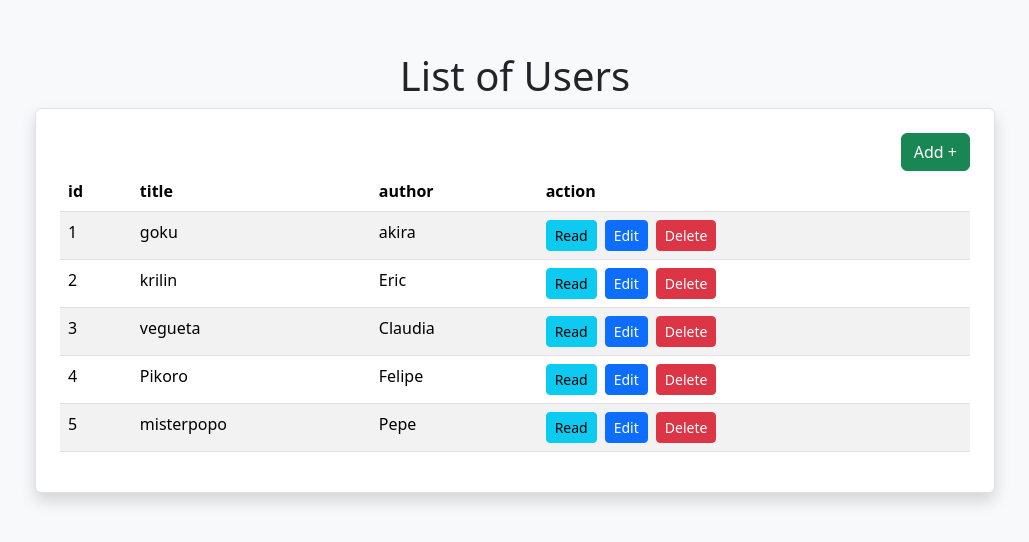
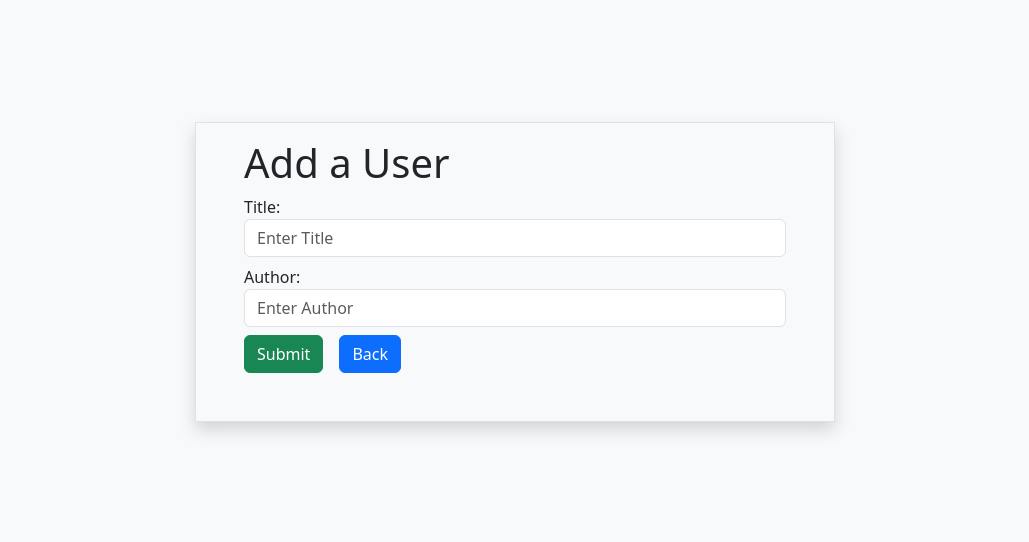
Before and after one commit to ericjoan/ApiReact, a React (Vite) app: page /create in a window 1280 px wide. Shown: the part 128-670 px from the top of the page, without its empty margins (125-1154 px from the left). Built offline with nearby package versions, Linux system fonts and the light colour scheme; data requests are answered from the project's data file.

Commit message:
todo funcional menos el update

```diff
--- a/db.json
+++ b/db.json
@@ -1,13 +1,38 @@
 {
-    "posts": [
-      { "id": 1, "title": "goku", "author": "akira" },
-      { "id": 2, "title": "krilin", "author": "Eric" },
-      { "id": 3, "title": "vegueta", "author": "Claudia" },
-      { "id": 4, "title": "Pikoro", "author": "Felipe" },
-      { "id": 5, "title": "misterpopo", "author": "Pepe" }
-    ],
-    "comments": [
-      { "id": 1, "body": "some comment", "postId": 1 }
-    ],
-    "profile": { "name": "typicode" }
+  "posts": [
+    {
+      "id": 2,
+      "title": "vegueta",
+      "author": "Claudia"
+    },
+    {
+      "id": 3,
+      "title": "Pikoro",
+      "author": "Felipe"
+    },
+    {
+      "id": 4,
+      "title": "misterpopo",
+      "author": "Pepe"
+    },
+    {
+      "title": "natahali",
+      "author": "nathaly",
+      "id": 7
+    },
+    {
+      "title": "vicente",
+      "author": "vicente",
+      "id": 8
+    },
+    {
+      "title": "pepe",
+      "author": "pepe",
+      "id": 9
+    }
+  ],
+  "comments": [],
+  "profile": {
+    "name": "typicode"
   }
+}
--- a/src/App.jsx
+++ b/src/App.jsx
@@ -1,10 +1,9 @@
-//import './App.css'
 import {BrowserRouter, Routes, Route} from 'react-router-dom'
 import Home from './Home'
 import Create from './Create'
 import Update from  './Update'
 import Read from './Read'
-import 'bootstrap/dist/css/boostrap.min.css'
+//import 'bootstrap/dist/css/boostrap.min.css';
 
 
 
--- a/src/Create.jsx
+++ b/src/Create.jsx
@@ -1,19 +1,38 @@
-import React from 'react'
-import { Link } from "react-router-dom";
+import { useState } from "react";
+import { Link, useNavigate } from "react-router-dom";
+import axios from "axios";
+
 
 function Create(){
+    const [values, setValues] = useState({
+        title: '',
+        author: ''
+    })
+        const navigate = useNavigate();
+
+        const handleSubmit = (event) => {
+            event.preventDefault();
+            axios.post('http://localhost:3000/posts', values)
+            .then(res =>{
+                console.log(res);
+                navigate('/')
+            })
+            .catch(err => console.log(err));
+        }
     return(
         <div className='d-flex w-100 vh-100 justify-content-center align-items-center bg-light'>
             <div className="w-50 border gb-white shadow px-5 pt-3 pb-5 rouded">
                 <h1>Add a User</h1>
-                <form>
+                <form onSubmit={handleSubmit}>
                     <div className="mb-2">
                         <label htmlFor="title">Title:</label>
-                        <input type="text" name='title' className="form-control" placeholder="Enter Title"/>
+                        <input type="text" name='title' className="form-control" placeholder="Enter Title"
+                        onChange={e=> setValues({...values, title: e.target.value})}/>
                     </div>
                     <div className="mb-2">
-                        <label htmlFor="author">Autor:</label>
-                        <input type="text" name='author' className="form-control" placeholder="Enter Author"/>
+                        <label htmlFor="author">Author:</label>
+                        <input type="text" name='author' className="form-control" placeholder="Enter Author"
+                        onChange={e=> setValues({...values, author: e.target.value})}/>
                     </div>
                     <button className="btn btn-success">Submit</button>
                     <Link to="/" className='btn btn-primary ms-3'>Back</Link>
--- a/src/Home.jsx
+++ b/src/Home.jsx
@@ -1,11 +1,10 @@
-import React from 'react'
 import axios from "axios";
 import  { useEffect, useState } from "react";
-import { Link } from "react-router-dom";
+import { Link, useNavigate } from "react-router-dom";
 
 const Home = () => {
         const [data, setData] = useState([]);
-
+        const navigate = useNavigate();
 
             useEffect(()=>{
                 const fetchData = async () =>{
@@ -17,7 +16,17 @@
                     }
                 };
                 fetchData();
-        },[]);
+        },[])
+
+        const handleDelete = (id) =>{
+            const confirm = window.confirm(" Woukd you like to Delete?");
+            if(confirm) {
+                axios.delete('http://localhost:3000/posts/' +id)
+                .then(res =>{
+                    location.reload();
+                }).catch(err => console.log(err));
+            }
+        }
     return(
 
             <div className="d-flex flex-column justify-content-center align-items-center bg-light vh-100">
@@ -43,9 +52,9 @@
                                     <td>{d.title}</td>
                                     <td>{d.author}</td>
                                     <td>
-                                        <button className="btn btn-sm btn-info me-2">Read</button>
-                                        <button className="btn btn-sm btn-primary me-2">Edit</button>
-                                        <button className="btn btn-sm btn-danger">Delete</button>
+                                        <Link to={`/read/${d.id}`} className="btn btn-sm btn-info me-2">Read</Link>
+                                        <Link to ={`/update/${d.id}`} className="btn btn-sm btn-primary me-2">Edit</Link>
+                                        <button onClick={e => handleDelete(d.id)} className="btn btn-sm btn-danger">Delete</button>
                                     </td>
                                 </tr>
                             ))
@@ -54,8 +63,8 @@
                     </table>
                 </div>
             </div>
+    )
 
-    )
 }
 
 export default Home
--- a/src/Read.jsx
+++ b/src/Read.jsx
@@ -1,8 +1,31 @@
-import React from 'react'
+import axios from "axios";
+import  { useEffect, useState } from "react";
+import { Link, useParams } from "react-router-dom";
 
- function Read() {
+  function Read() {
+    const [data, setData] = useState([]);
+    const{id} = useParams();
+    useEffect(() => {
+        axios.get('http://localhost:3000/posts/' + id)
+          .then(res => setData(res.data))
+          .catch(err => console.log(err));
+    }, [])
+
   return (
-    <div>Read</div>
+    <div className="d-flex w-100 vh-100 justify-content-center align-items-center bg-light">
+      <div className="w-50 border gb-white shadow px-5 pt-3 pb-5 rouded">
+                <h3>Detail of User</h3>
+                    <div className="mb-2">
+                        <strong>title: {data.title}</strong>
+                    </div>
+                    <div className="mb-2">
+                        <strong>author: {data.author}</strong>
+                    </div>
+                    <Link to={`/update/${id}`} className='btn btn-succes'>Edit</Link>
+                    <Link to="/" className='btn btn-primary ms-3'>Back</Link>
+
+            </div>
+      </div>
   )
 }
 
--- a/src/Update.jsx
+++ b/src/Update.jsx
@@ -1,8 +1,53 @@
-import React from 'react'
+import { Link, useParams, useNavigate } from "react-router-dom";
+import  { useEffect, useState } from "react";
+import axios from "axios";
 
 function Update() {
+    //const [data, setData] = useState([]);
+    const{id} = useParams();
+
+    const [values, setValues] = useState({
+      title: '',
+      author: ''
+    })
+    const navigate = useNavigate();
+    useEffect(()=>{
+        axios.get('http://localhost:3000/posts/' + id)
+            .then(res => {
+              setValues(res.data);
+        })
+        .catch(err => console.log(err));
+    }, [id])
+
+    const handleUpdate = (event) => {
+      event.prevendDefault();
+      axios.put('http://localhost:3000/posts/'+id, values)
+            .then(res =>{
+                console.log(res);
+                navigate('/')
+            })
+            .catch(err => console.log(err));
+    }
   return (
-    <div>Update</div>
+    <div className='d-flex w-100 vh-100 justify-content-center align-items-center bg-light'>
+      <div className="w-50 border gb-white shadow px-5 pt-3 pb-5 rouded">
+        <h1>Update a User</h1>
+        <form onSubmit={handleUpdate}>
+            <div className="mb-2">
+                <label htmlFor="title">Title:</label>
+                <input type="text" name='title' className="form-control" placeholder="Enter Title"
+                value={values.title} onChange={e=> setValues({...values, title: e.target.value})}/>
+            </div>
+            <div className="mb-3">
+                <label htmlFor="author">Author:</label>
+                <input type="text" name='author' className="form-control" placeholder="Enter Author"
+                value={values.author} onChange={e=> setValues({...values, author: e.target.value})}/>
+            </div>
+              <button className="btn btn-success">Update</button>
+              <Link to="/" className='btn btn-primary ms-3'>Back</Link>
+            </form>
+      </div>
+    </div>
   )
 }
 
--- a/src/main.jsx
+++ b/src/main.jsx
@@ -1,14 +1,11 @@
 import ReactDOM from 'react-dom/client';
 //se usa esta linea para agregar los stilos de boostrap
 import 'bootstrap/dist/css/bootstrap.min.css';
-import { BrowserRouter } from "react-router-dom";
-import Home from './Home';
+import App from './App';
 
 
 
 const root = ReactDOM.createRoot(document.getElementById('root'));
   root.render(
-      <BrowserRouter>
-       <Home/>
-     </BrowserRouter>
-  );
+       <App/>
+  )
```
